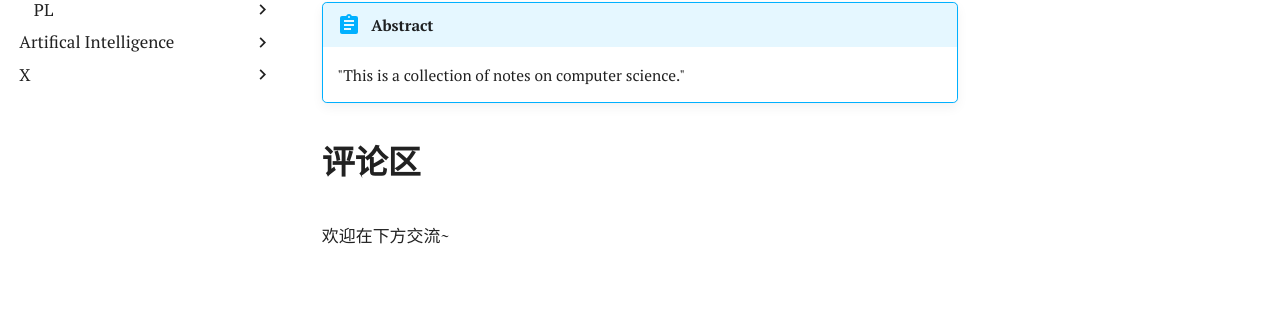
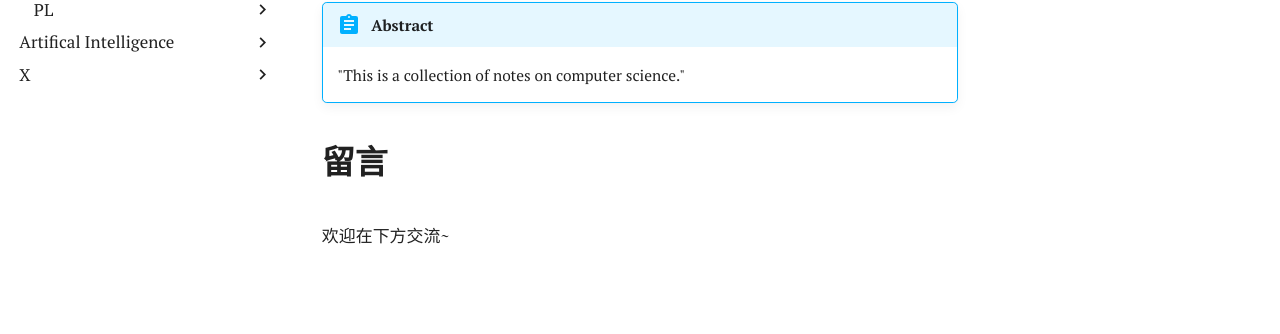
Before and after one commit to JazZyzJ/JazZyzJ.github.io, an MkDocs documentation site: the page built from docs/notes/cs/index.md, in a window 1280 px wide. Shown: the part 328-662 px from the top of the page. Built offline with MkDocs 1.6.1 and Material for MkDocs 9.7.7, drawn with Linux system fonts in a browser that asks for light colours; some web fonts are replaced; comment, search, counter and statistics services are not loaded.

Commit message:
Change 评论区 to 留言

```diff
--- a/overrides/partials/comments.html
+++ b/overrides/partials/comments.html
@@ -1,6 +1,6 @@
 {% if page.meta.comments == false %}
 {% elif page.meta %}
-  <p style="font-size: 30px; font-weight: 600">评论区</p>
+  <p style="font-size: 30px; font-weight: 600">留言</p>
   <div>
     欢迎在下方交流~
   </div>
```
